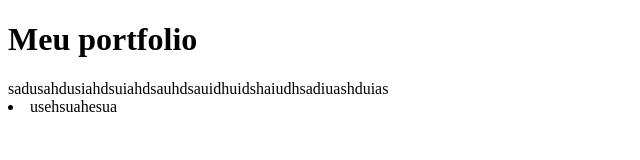
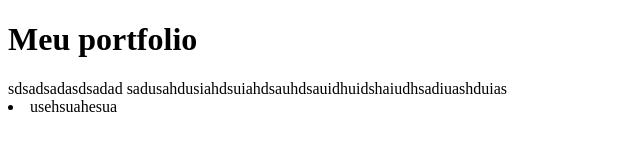
Before and after one commit to renanponick/portfolio, a plain HTML site: page index.html in a window 1280 px wide. Shown: the whole page, without its empty margins (0-640 px from the left). Drawn offline with Linux system fonts and the light colour scheme.

Commit message:
Update index.html

```diff
--- a/index.html
+++ b/index.html
@@ -8,6 +8,7 @@
 <body>
     <h1>Meu portfolio</h1>
     <div>
+        sdsadsadasdsadad
         sadusahdusiahdsuiahdsauhdsauidhuidshaiudhsadiuashduias
         <li> usehsuahesua </li>
     </div>
```
